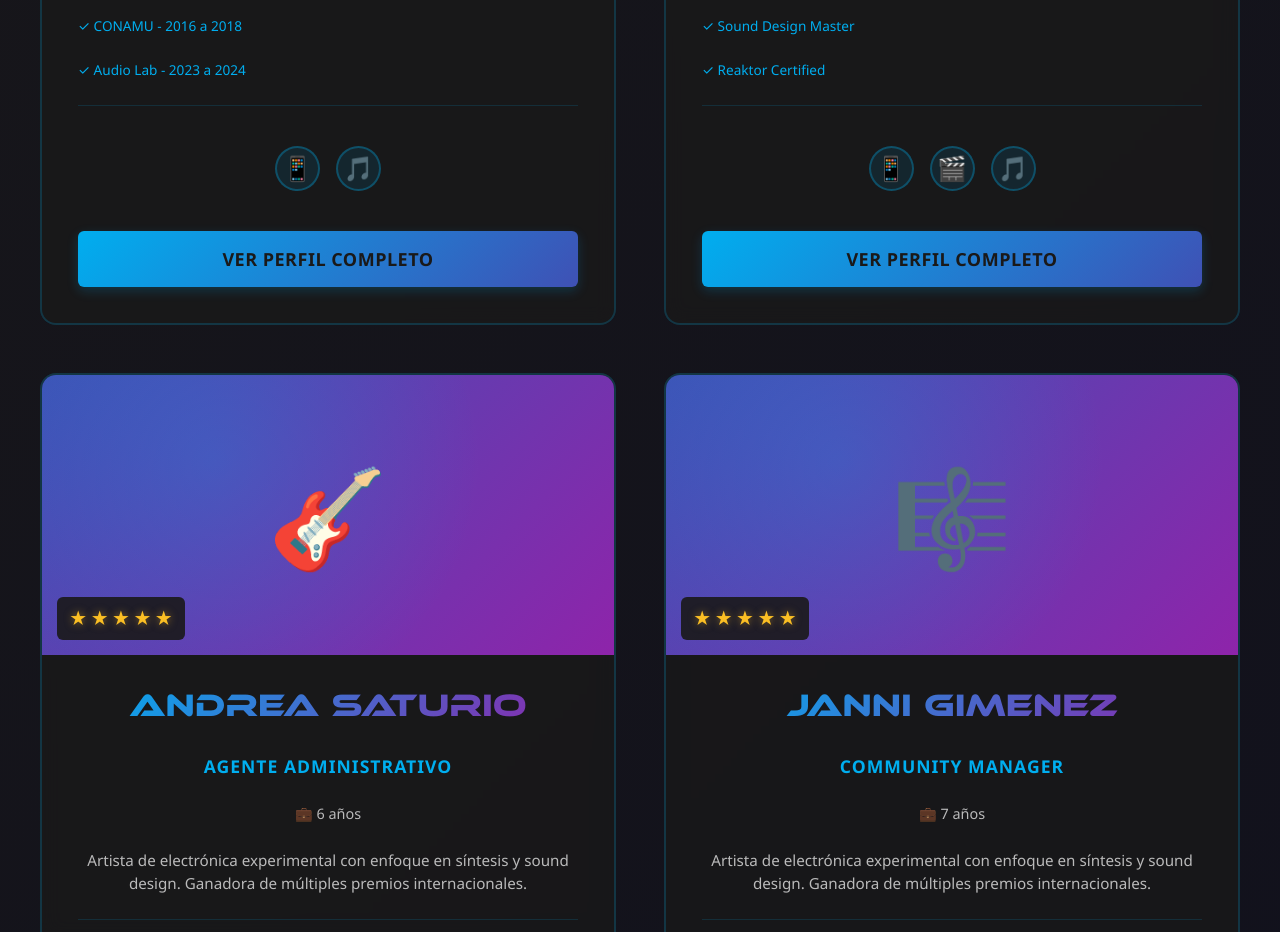
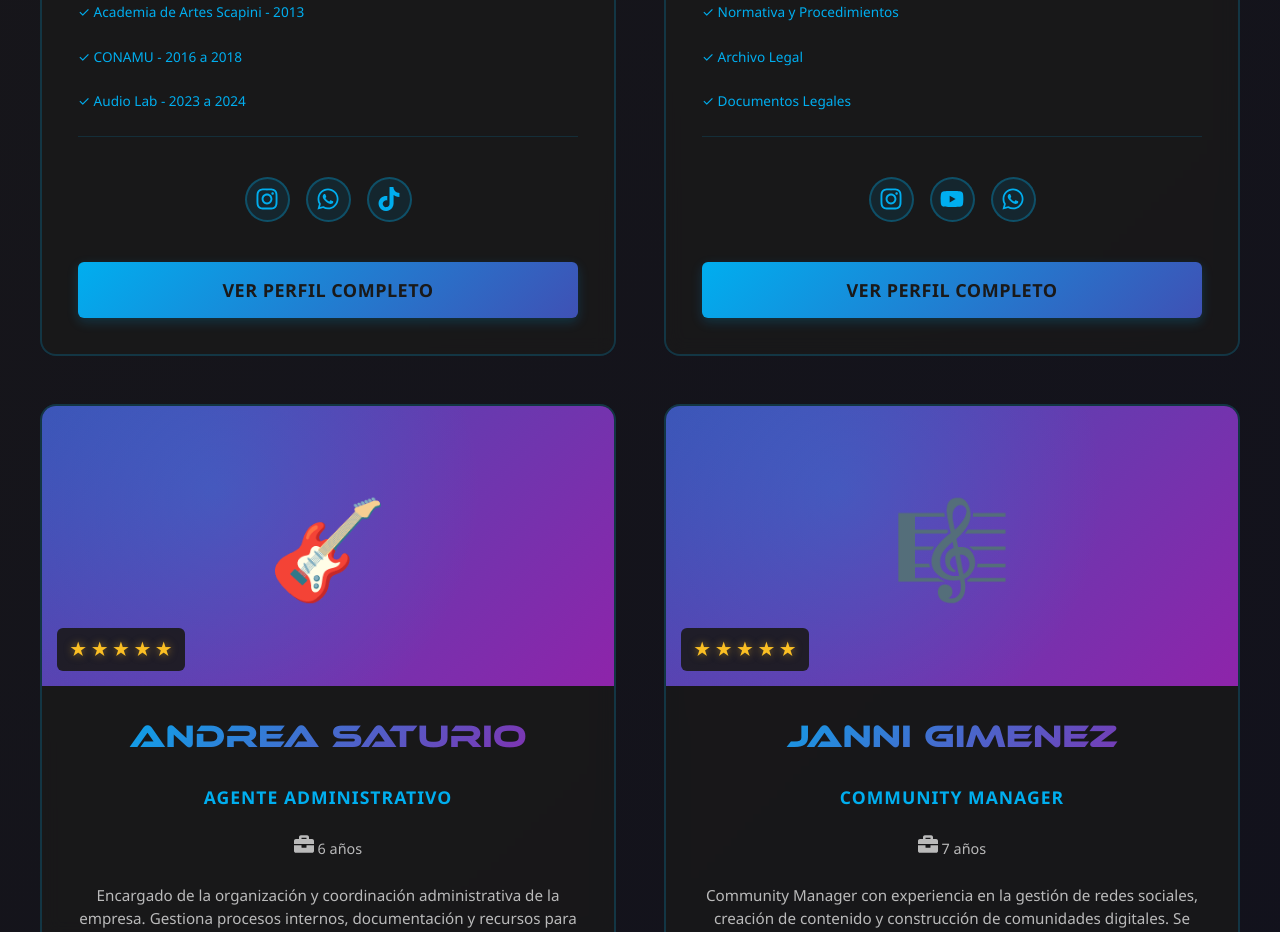
Before and after one commit to Gauss-seidel/SoundCraftV2, a React (Vite) app: page /scacademy/staff in a window 1280 px wide. Shown: the part 1860-2792 px from the top of the page. Built offline with nearby package versions, Linux system fonts and the light colour scheme.

Commit message:
Cambio en logos y descripciones de staff

```diff
--- a/package.json
+++ b/package.json
@@ -16,6 +16,7 @@
     "lucide-react": "^0.555.0",
     "react": "^19.2.0",
     "react-dom": "^19.2.0",
+    "react-icons": "^5.5.0",
     "react-router-dom": "^7.9.6"
   },
   "devDependencies": {
--- a/src/components/AcademyComponents/StaffCard.tsx
+++ b/src/components/AcademyComponents/StaffCard.tsx
@@ -1,3 +1,13 @@
+import { FaInstagram } from "react-icons/fa";
+import { FaWhatsapp } from "react-icons/fa";
+import { FaYoutube } from "react-icons/fa";
+import { SiTiktok } from "react-icons/si";
+import { FaBriefcase } from "react-icons/fa";
+import { FaGithub } from "react-icons/fa";
+
+
+
+
 interface Instructor {
     id: number;
     nombre: string;
@@ -10,6 +20,8 @@ interface Instructor {
       instagram?: string;
       youtube?: string;
       whatsapp?: string;
+      tiktok?: string;
+      github?: string;
     };
     calificacion: number;
   }
@@ -21,7 +33,6 @@ interface Instructor {
   export default function StaffCard({ instructor }: StaffCardProps) {
     // Función para determinar si la imagen es una URL/path o un emoji
     const isImageUrl = (img: string): boolean => {
-      // Si contiene "/" o "http" o termina con extensión de imagen, es una URL/path
       return img.includes('/') || img.startsWith('http') || /\.(png|jpg|jpeg|gif|svg|webp)$/i.test(img);
     };
 
@@ -45,7 +56,7 @@ interface Instructor {
         <div className="staff-card-content">
           <h3 className="staff-card-name">{instructor.nombre}</h3>
           <p className="staff-card-specialty">{instructor.especialidad}</p>
-          <p className="staff-card-experience">💼 {instructor.experiencia}</p>
+          <p className="staff-card-experience"><FaBriefcase size={20} /> {instructor.experiencia}</p>
           <p className="staff-card-description">{instructor.descripcion}</p>
 
           {/* Certificaciones */}
@@ -67,7 +78,7 @@ interface Instructor {
                 className="social-link instagram"
                 title="Instagram"
               >
-                📱
+                <FaInstagram size={24} />
               </a>
             )}
             {instructor.redes.youtube && (
@@ -78,7 +89,7 @@ interface Instructor {
                 className="social-link youtube"
                 title="YouTube"
               >
-                🎬
+                <FaYoutube size={24} />
               </a>
             )}
             {instructor.redes.whatsapp && (
@@ -89,7 +100,29 @@ interface Instructor {
                 className="social-link whatsapp"
                 title="Whatsapp"
               >
-                🎵
+                <FaWhatsapp size={24} />
+              </a>
+            )}
+              {instructor.redes.tiktok && (
+              <a
+                href={instructor.redes.tiktok}
+                target="_blank"
+                rel="noopener noreferrer"
+                className="social-link tiktok"
+                title="Tiktok"
+              >
+                <SiTiktok size={24} />
+              </a>
+            )}
+              {instructor.redes.github && (
+              <a
+                href={instructor.redes.github}
+                target="_blank"
+                rel="noopener noreferrer"
+                className="social-link github"
+                title="Github"
+              >
+                <FaGithub size={24} />
               </a>
             )}
           </div>
--- a/src/components/Footer.tsx
+++ b/src/components/Footer.tsx
@@ -1,7 +1,11 @@
 import React from 'react';
 import { Link } from 'react-router-dom';
-import { Facebook, Instagram, Youtube, Mail, Phone, MapPin } from 'lucide-react';
+import { Facebook, Instagram, Mail, Phone, MapPin } from 'lucide-react';
 import '../styles/stylesComponents/Footer.css';
+import { SiTiktok } from "react-icons/si"; //este si tiene para el logo de tiktok
+// import { FaInstagram } from "react-icons/fa"; //por si quiera poner otro logo
+
+
 
 interface SocialLink {
   name: string;
@@ -11,7 +15,7 @@ interface SocialLink {
 
 interface QuickLink {
   label: string;
-  to: string;       //  ← antes era onClick
+  to: string;
 }
 
 interface FooterProps {
@@ -31,7 +35,7 @@ export const Footer: React.FC<FooterProps> = ({
   socialLinks = [
     { name: 'Facebook', icon: <Facebook size={20} />, url: 'https://www.facebook.com/p/Soundcraft-61552205183757/' },
     { name: 'Instagram', icon: <Instagram size={20} />, url: 'https://www.instagram.com/soundcraft_py/' },
-    { name: 'Youtube', icon: <Youtube size={20} />, url: '#' },
+    { name: 'TikTok', icon: <SiTiktok size={20} />, url: 'https://www.tiktok.com/@soundcraftpy' },
   ],
   quickLinks = [
     { label: 'Inicio', to: '/' },
--- a/src/pages/academy/staff.tsx
+++ b/src/pages/academy/staff.tsx
@@ -22,6 +22,8 @@ interface Instructor {
     instagram?: string;
     youtube?: string;
     whatsapp?: string;
+    tiktok?: string;
+    github?: string;
   };
   calificacion: number;
 }
@@ -35,12 +37,13 @@ export default function Staff() {
       imagen: AvatarHernan,
       experiencia: "15 años",
       descripcion:
-        "Especialista en producción de House y Techno. Ha tocado en festivales internacionales y cuenta con pasión por la música.",
+        "DJ profesional con amplia trayectoria en eventos, festivales y clubes. Combina técnica depurada, creatividad y conexión con la audiencia para ofrecer presentaciones memorables.",
       certificaciones: ["Serato Certified", "Pioneer Certified", "Ableton Live Advanced"],
       redes: {
         instagram: "https://www.instagram.com/hernandomin",
-        youtube: "https://youtube.com",
-        whatsapp: "https://spotify.com",
+        youtube: "https://www.youtube.com/HernanDominguez",
+        whatsapp: "https://wa.me/595972868210",
+        tiktok: "https://www.tiktok.com/@hernandomin"
       },
       calificacion: 5,
     },
@@ -51,11 +54,11 @@ export default function Staff() {
       imagen: AvatarOsvaldo,
       experiencia: "4 años",
       descripcion:
-        "Productora y DJ con experiencia en Hip-Hop y Trap. Reconocida por sus remixes innovadores y producciones únicas.",
+        "Líder de la empresa, enfocado en guiar equipos, optimizar procesos y generar crecimiento sostenible. Toma decisiones estratégicas que conectan visión, operación y resultados.",
       certificaciones: ["FL Studio Expert", "Native Instruments Certified", "Audio Engineering"],
       redes: {
         instagram: "https://instagram.com",
-        youtube: "https://youtube.com",
+        whatsapp: "https://wa.me/595971999178",
       },
       calificacion: 5,
     },
@@ -71,6 +74,7 @@ export default function Staff() {
       redes: {
         instagram: "https://www.instagram.com/rodas_dj",
         whatsapp: "https://wa.me/595986284640",
+        tiktok: "https://www.tiktok.com/@rodas_dj"
       },
       calificacion: 5,
     },
@@ -81,8 +85,8 @@ export default function Staff() {
       imagen: AvatarAmanda,
       experiencia: "5 años",
       descripcion:
-        "Artista de electrónica experimental con enfoque en síntesis y sound design. Ganadora de múltiples premios internacionales.",
-      certificaciones: ["Synthesis Expert", "Sound Design Master", "Reaktor Certified"],
+        "Responsable de la gestión de documentos y trámites legales de la empresa. Se encarga de cumplir con normativas, preparar documentación jurídica y asistir en procesos legales y contractuales.",
+      certificaciones: ["Normativa y Procedimientos", "Archivo Legal", "Documentos Legales"],
       redes: {
         instagram: "https://instagram.com",
         youtube: "https://youtube.com",
@@ -97,8 +101,8 @@ export default function Staff() {
       imagen: "🎸",
       experiencia: "6 años",
       descripcion:
-        "Artista de electrónica experimental con enfoque en síntesis y sound design. Ganadora de múltiples premios internacionales.",
-      certificaciones: ["Synthesis Expert", "Sound Design Master", "Reaktor Certified"],
+        "Encargado de la organización y coordinación administrativa de la empresa. Gestiona procesos internos, documentación y recursos para asegurar un funcionamiento eficiente y ordenado.",
+      certificaciones: ["Coordinación de Servicios", "Atención al Cliente", "Gestión de Consultas"],
       redes: {
         instagram: "https://instagram.com",
         youtube: "https://youtube.com",
@@ -113,8 +117,8 @@ export default function Staff() {
       imagen: "🎼",
       experiencia: "7 años",
       descripcion:
-        "Artista de electrónica experimental con enfoque en síntesis y sound design. Ganadora de múltiples premios internacionales.",
-      certificaciones: ["Synthesis Expert", "Sound Design Master", "Reaktor Certified"],
+        "Community Manager con experiencia en la gestión de redes sociales, creación de contenido y construcción de comunidades digitales. Se enfoca en fortalecer la presencia online de marcas, interactuar con la audiencia y optimizar la comunicación en distintas plataformas.",
+      certificaciones: ["Marketing Digital", "Community Engagement", "Analítica Digital"],
       redes: {
         instagram: "https://instagram.com",
         youtube: "https://youtube.com",
@@ -129,12 +133,11 @@ export default function Staff() {
       imagen: AvatarWillian,
       experiencia: "2 años",
       descripcion:
-        "Entusiasta por la música, la docencia y la programación. Presentando experiencias a todos los niveles",
+        "Apasionado por la música, la enseñanza y la programación. Disfruto creando experiencias de aprendizaje que inspiran y conectan con todos los niveles, desde principiantes hasta avanzados.",
       certificaciones: ["Monkey Academy 0-Jr", "Monkey Academy Jr-Mid", "Web designer"],
       redes: {
-        instagram: "https://instagram.com",
-        youtube: "https://youtube.com",
-        whatsapp: "https://spotify.com",
+        whatsapp: "https://wa.me/595972128782",
+        github: "https://github.com/Gauss-seidel"
       },
       calificacion: 5,
     },
@@ -145,12 +148,10 @@ export default function Staff() {
       imagen: AvatarMati,
       experiencia: "3 años",
       descripcion:
-        "Artista de electrónica experimental con enfoque en síntesis y sound design. Ganadora de múltiples premios internacionales.",
-      certificaciones: ["SC Academy DJ", "", ""],
+        "DJ profesional y docente, especializado en música electrónica y urbana. Con experiencia en presentaciones locales, combina su pasión por la música con la enseñanza, ayudando a nuevos talentos a desarrollar técnica, mezcla y estilo propio.",
+      certificaciones: ["SC Academy DJ", "Técnicas de Mezcla", "Curaduría de Sets"],
       redes: {
-        instagram: "https://instagram.com",
-        youtube: "https://youtube.com",
-        whatsapp: "https://spotify.com",
+        whatsapp: "https://wa.me/595991320316",
       },
       calificacion: 5,
     },
@@ -160,6 +161,7 @@ export default function Staff() {
     <>
       <Background />
       <section className="staff-section">
+
         <div className="staff-container">
           {/* Header */}
           <header className="staff-header">
--- a/src/styles/AcademyStyles/StaffCard.css
+++ b/src/styles/AcademyStyles/StaffCard.css
@@ -170,15 +170,46 @@
 
 .social-link.instagram:hover {
   background: linear-gradient(45deg, #f09433 0%, #e6683c 25%, #dc2743 50%, #cc2366 75%, #bc1888 100%);
+  color: #fff;
+  transition: all 0.3s ease;
+  text-shadow: 0 0 6px #dc2743, 0 0 8px #bc1888;
 }
 
 .social-link.youtube:hover {
   background: linear-gradient(135deg, #ff0000, #cc0000);
+  color: #fff;
+  transition: all 0.3s ease;
+  text-shadow: 0 0 6px #ff0000, 0 0 8px #cc0000;
 }
 
-.social-link.spotify:hover {
+.social-link.whatsapp:hover {
   background: linear-gradient(135deg, #1DB954, #1aa34a);
+  color: #fff;
+  transition: all 0.3s ease;
+  text-shadow: 0 0 6px #1DB954, 0 0 8px #1aa34a;
 }
+
+.social-link.tiktok:hover {
+  background: linear-gradient(135deg, #69C9D0, #EE1D52);
+  color: #fff;
+  transition: all 0.3s ease;
+  text-shadow: 0 0 6px #69C9D0, 0 0 8px #EE1D52;
+}
+
+.social-link.github:hover {
+  background: linear-gradient(135deg, #181717, #333333);
+  color: #fff;
+  transition: all 0.3s ease;
+  text-shadow: 0 0 6px #333333;
+}
+
+
+.social-link.github:hover {
+  background: linear-gradient(135deg, #181717, #333333); /* negro → gris oscuro */
+  color: #fff; /* asegura contraste con el fondo */
+  transition: 0.3s ease;
+}
+
 
 /* CTA Button */
 .staff-cta-button {
--- a/src/styles/AcademyStyles/StaffGrid.css
+++ b/src/styles/AcademyStyles/StaffGrid.css
@@ -51,6 +51,7 @@ html, body {
   margin-left: auto;
   margin-right: auto;
   line-height: 1.6;
+
 }
 
 /* Grid */
```
Also changed, not shown: 1 other file (tests, documents, lock files or other folders).
